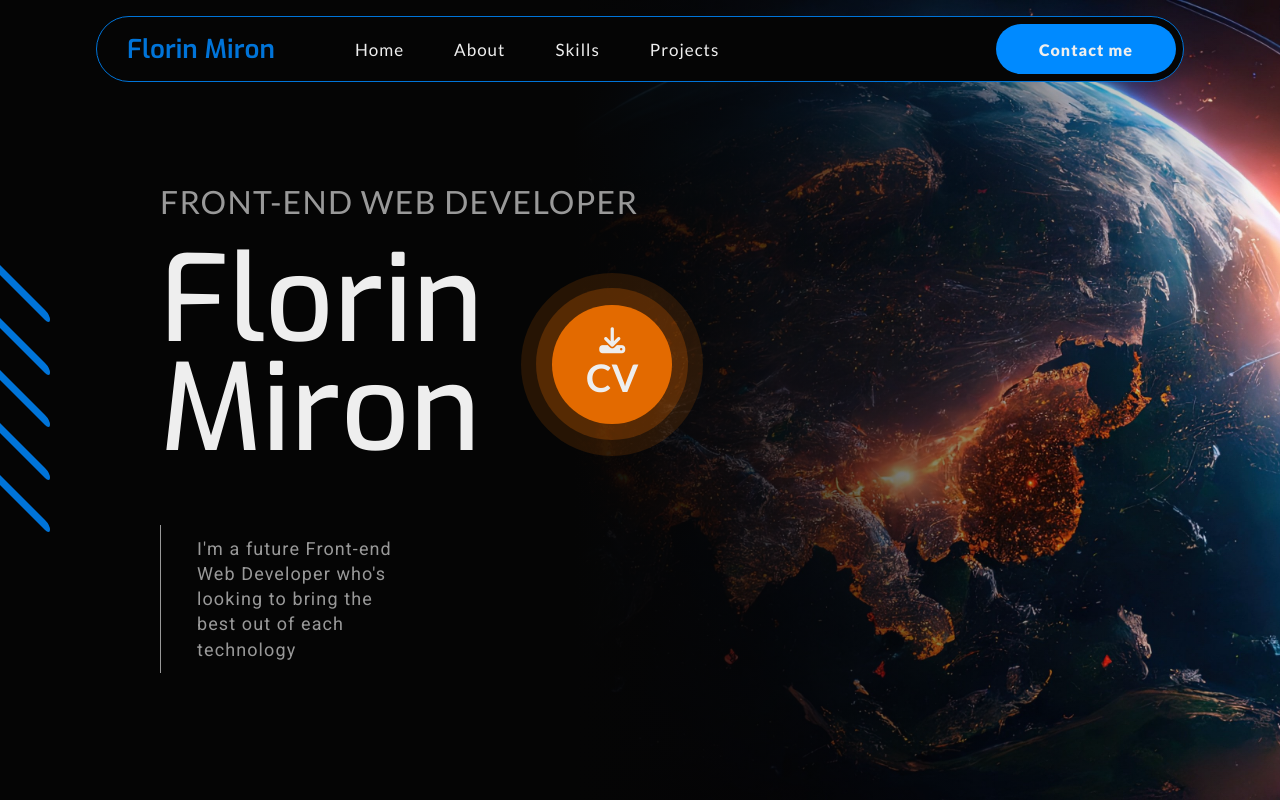
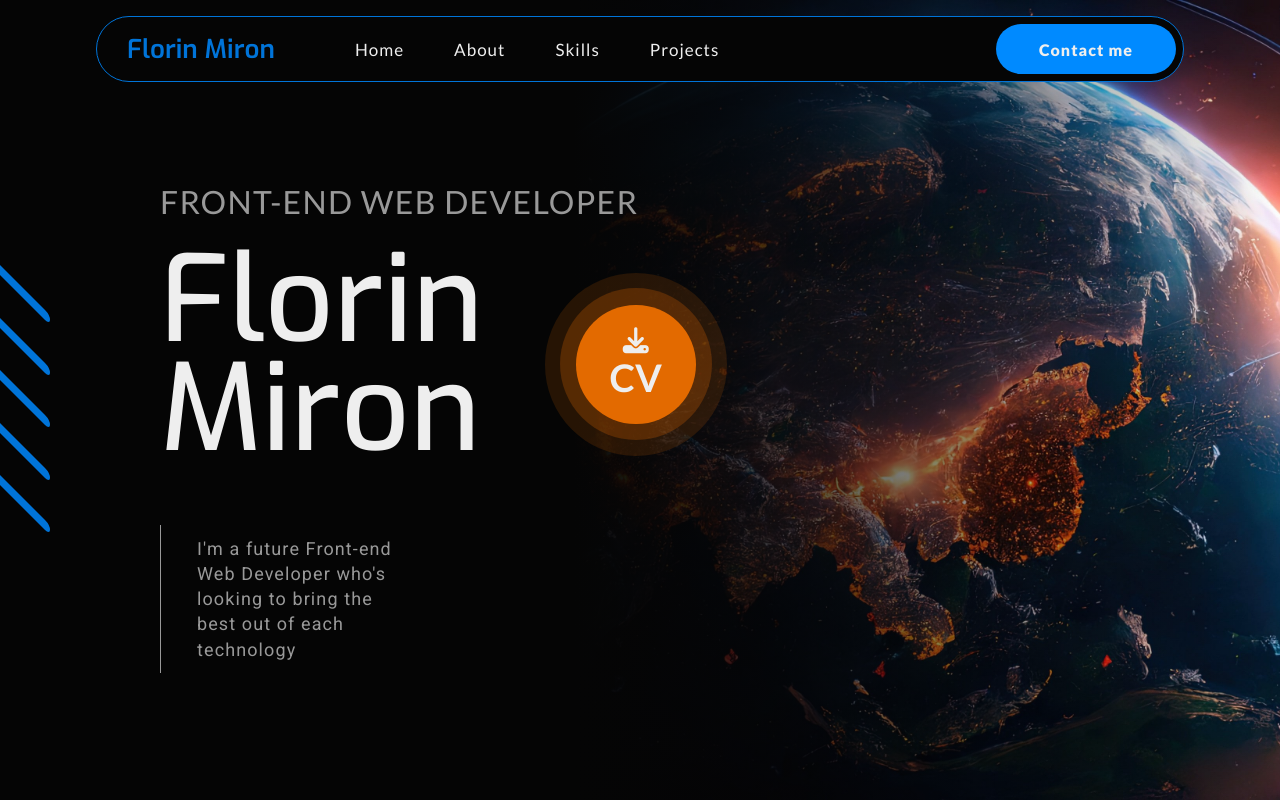
Before and after one commit to FlyBoy1998/new-portfolio-website, a website: page index.html in a window 1280 px wide. Drawn offline with nearby package versions, Linux system fonts and the light colour scheme; files that its build step writes are made by us from their sources.

Commit message:
create stacking context variables

```diff
--- a/scss/abstract/_variables.scss
+++ b/scss/abstract/_variables.scss
@@ -23,6 +23,7 @@ $section-margin-small: 0 6em;
 $section-margin-medium: 0 8em;
 $section-margin-big: 0 10em;
 
+// Stacking context layers
 $primary-layer: 2;
 $secondary-layer: 1;
 $tertiary-layer: -1;
--- a/scss/layout/_header.scss
+++ b/scss/layout/_header.scss
@@ -140,13 +140,14 @@ header {
     display: flex;
     flex-direction: column;
     position: relative;
-    width: 50%;
-    margin: $section-margin-big;
+    width: 100%;
+    padding: $section-margin-big;
     margin-top: 10rem;
 
     @include respond(tab-port) {
       width: 70%;
       margin: $section-margin-medium;
+      padding: 0;
       margin-top: 10rem;
     }
 
@@ -175,20 +176,28 @@ header {
       span:nth-child(2) {
         margin-top: -5rem;
       }
+
+      @include respond(phone) {
+        font-size: 10rem;
+      }
     }
 
     &__short {
       color: $color-grey-dark;
       border-left: 1px solid $color-grey-dark;
       padding: 0.6em 2em;
-      width: 45%;
       font-size: 1.8rem;
       line-height: 1.4;
       font-family: "Roboto", sans-serif;
       letter-spacing: 1.1px;
+      width: 30%;
 
       @include respond(tab-land) {
-        width: 60%;
+        width: 50%;
+      }
+
+      @include respond(tab-port) {
+        width: 75%;
       }
 
       @include respond(phone) {
@@ -207,7 +216,7 @@ header {
       border-radius: 50%;
       background-color: $color-secondary;
       top: 25%;
-      right: 20%;
+      left: 45%;
       color: $color-grey-light;
       font-size: 3.8rem;
       font-weight: 600;
@@ -215,12 +224,16 @@ header {
       transition: all 0.35s ease-out;
 
       @include respond(tab-land) {
-        right: 5%;
+        left: 50%;
       }
 
       @include respond(tab-port) {
+        left: 70%;
+      }
+
+      @include respond(phone) {
         left: 0;
-        top: 115%;
+        top: 110%;
       }
 
       i {
@@ -239,14 +252,14 @@ header {
         width: 4em;
         height: 4em;
         background-color: $color-secondary-transparent-1;
-        z-index: -1;
+        z-index: $tertiary-layer;
       }
 
       &::after {
         width: 4.8em;
         height: 4.8em;
         background-color: $color-secondary-transparent-2;
-        z-index: -1;
+        z-index: $tertiary-layer;
       }
 
       &:hover {
```
